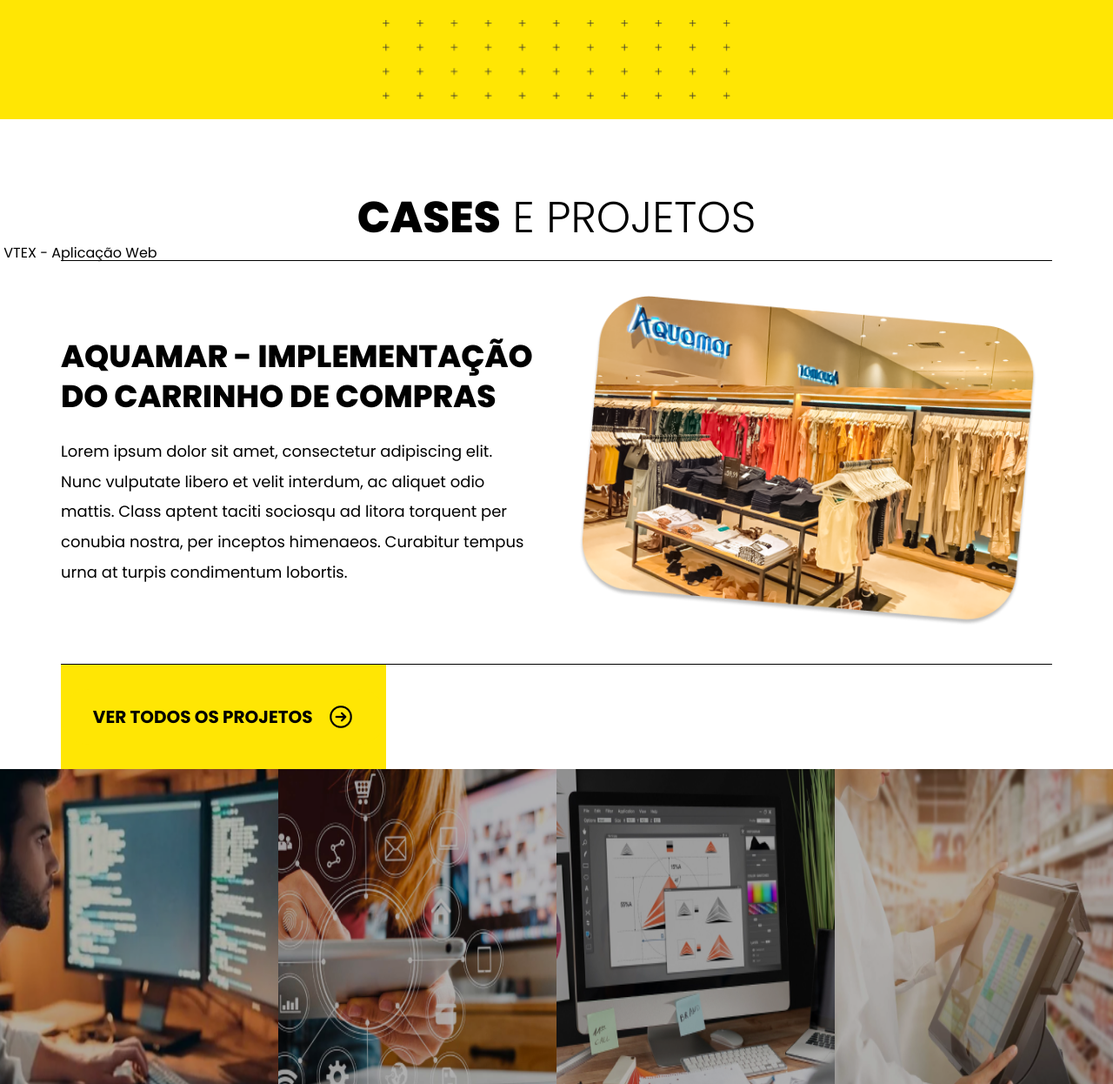
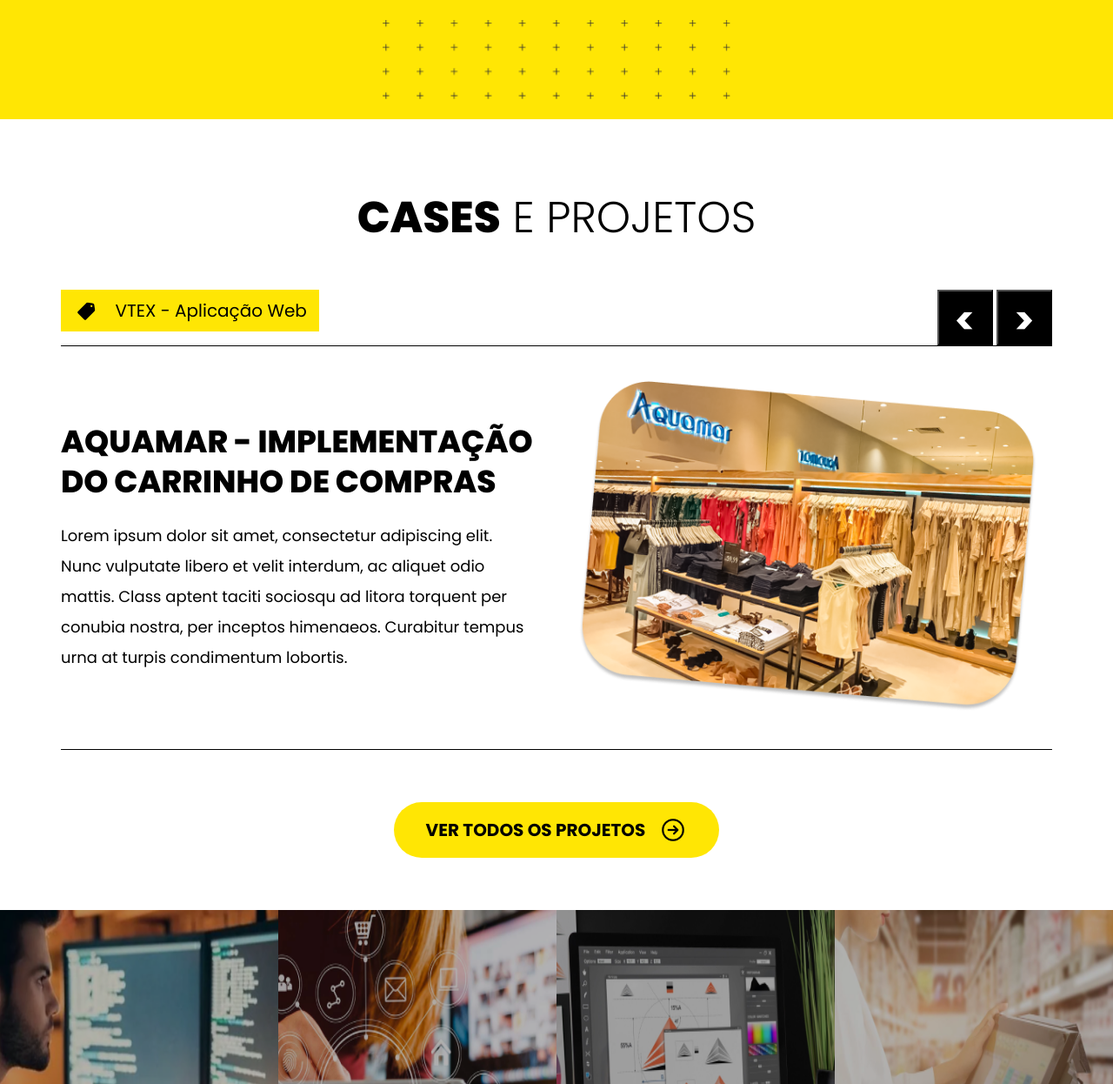
Before and after one commit to azevedodaniel/inovaki-new-page, a website built with webpack: page public/index.html in a window 1280 px wide. Shown: the part 3237-4483 px from the top of the page at 87% size. Built offline with nearby package versions, Linux system fonts and the light colour scheme.

Commit message:
cases aplication update

```diff
--- a/public/index.html
+++ b/public/index.html
@@ -154,9 +154,15 @@
       <strong>CASES</strong> E PROJETOS
     </h1>
 
-    <div>
-      <img src="" alt="">
-      VTEX - Aplicação Web
+    <div class="cases-aplication container">
+      <div class="cases-and-projects-button">
+        <img src="../src/assets/img/tag-window.png">
+        VTEX - Aplicação Web
+      </div>
+      <div>
+        <button><</button>
+        <button>></button>
+      </div>
     </div>
 
     <div class="cases-content container">
--- a/src/css/style.css
+++ b/src/css/style.css
@@ -110,12 +110,13 @@
   transform: scale(1.1);
 }
 
-.cases-button{
+.cases-and-projects-button{
   background-color: #FFE604;
-  padding: 0 2.3rem;
-  height: 4rem;
+  padding: 0 0.9rem;
+  height: 3rem;
+  margin-bottom: 0.7rem;
 
-  font-weight: 700;
+  font-weight: 400;
   font-size: 1.25rem;
 
   border: none;
@@ -128,7 +129,7 @@
   cursor: pointer;
 }
 
-.cases-button > img{
+.cases-and-projects-button > img{
   width: 2rem;
 }
 
@@ -340,14 +341,26 @@
   padding: 1.25rem 0;
 }
 
-.cases-button{
-  padding: 3.75rem 0;
-  text-align: center;
-}
-
 .cases-and-projects{
   background-image: url(../assets/img/clouds\ 1.png);
   background: no-repeat;
+}
+
+.cases-aplication{
+  display: flex;
+  justify-content: space-between;
+}
+
+.cases-aplication > div > button{
+  width: 4rem;
+  height: 4rem;
+
+  color: #fff;
+  font-weight: 700;
+  font-size: 2.75rem;
+  text-align: center;
+
+  background-color: #000;
 }
 
 .cases-and-projects > h1,
@@ -366,6 +379,7 @@
   font-weight: 300;
 
   padding-top: 5rem;
+  padding-bottom: 3.1rem;
 }
 
 .cases-content > div:first-child{
@@ -405,6 +419,11 @@
 
 .cases-img > img{
   width: 33rem;
+}
+
+.cases-button{
+  padding: 3.75rem 0;
+  text-align: center;
 }
 
 .cards-grid{
```
